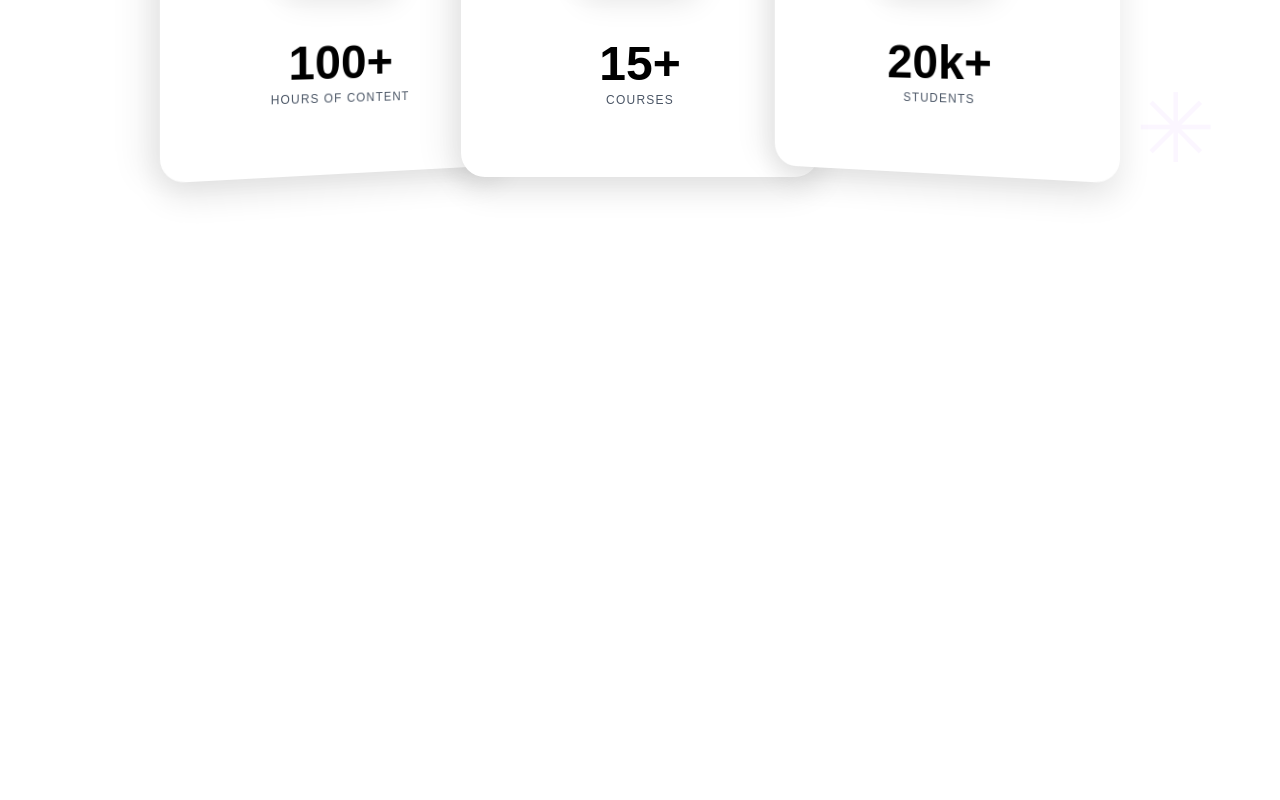
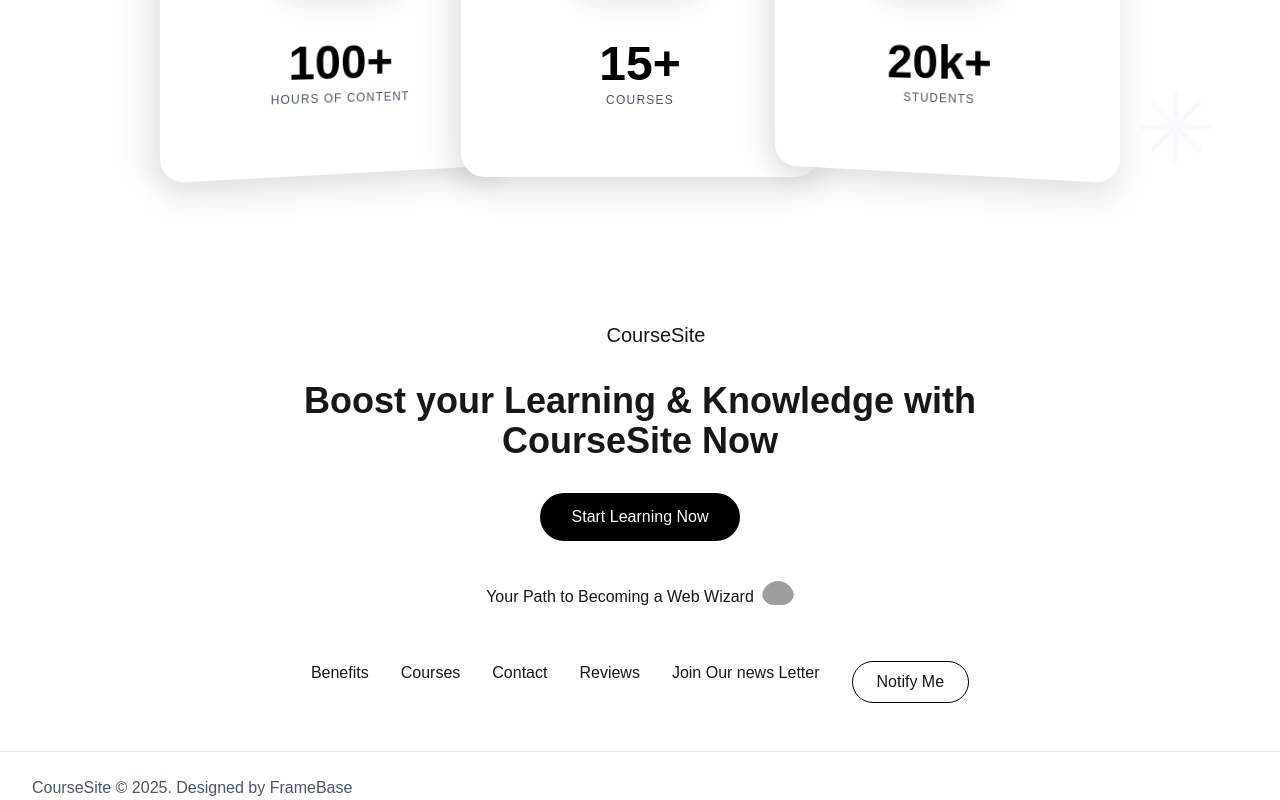
Before and after one commit to Ajnastk/SDEC-Courses, a Next.js app: page / in a window 1280 px wide. Shown: the part 1393-2193 px from the top of the page. Before the commit the page ends 1634 px from the top, so only its background shows below. Built offline with nearby package versions, Linux system fonts and the light colour scheme; grey boxes are pictures that could not be loaded.

Commit message:
footer implement

```diff
--- a/app/layout.js
+++ b/app/layout.js
@@ -1,11 +1,12 @@
 
 import "./globals.css";
 import Navbar from "@/components/Navbar";
+import Footer from "@/components/Footer";
 
+
+// Import Inter from Google Fonts
 import { Inter } from "next/font/google";
 import localFont from "next/font/local";
-
-// Import Inter from Google Fonts
 const inter = Inter({
   variable: "--font-inter",
   subsets: ["latin"],
@@ -32,6 +33,7 @@ export default function RootLayout({ children }) {
 >
         <Navbar/>
         {children}
+        <Footer/>
       </body>
     </html>
   );
--- /dev/null
+++ b/components/Footer.js
@@ -0,0 +1,68 @@
+// components/Footer.jsx
+import Link from 'next/link';
+import Image from 'next/image';
+
+const Footer = () => {
+  return (
+    <footer className="mt-20">
+      {/* Main Footer Section */}
+      <div className="max-w-7xl mx-auto px-4 sm:px-6 lg:px-8 flex flex-col items-center">
+        {/* Logo */}
+        <div className="mb-8">
+          <Link href="/">
+            <div className="flex items-center">
+              <div className="transform rotate-45 w-6 h-6 bg-white mr-2"></div>
+              <span className="text-xl font-medium">CourseSite</span>
+            </div>
+          </Link>
+        </div>
+
+        {/* Headline */}
+        <h2 className="text-4xl font-bold text-center mb-8">
+          Boost your Learning & Knowledge with<br />
+          CourseSite Now
+        </h2>
+
+        {/* CTA Button */}
+        <button className="bg-black hover:bg-gray-800 text-white px-8 py-3 rounded-full mb-10">
+          Start Learning Now
+        </button>
+
+        {/* Path Text with Avatar */}
+        <div className="flex items-center mb-12">
+          <p className="mr-2">Your Path to Becoming a Web Wizard</p>
+          <div className="w-8 h-8 rounded-full overflow-hidden">
+            <Image
+              src="/avatar-placeholder.jpg"
+              alt="Avatar"
+              width={32}
+              height={32}
+              className="rounded-full"
+            />
+          </div>
+        </div>
+
+        {/* Navigation Links */}
+        <nav className="flex flex-wrap justify-center gap-8 mb-4">
+          <Link href="/benefits" className="hover:underline">Benefits</Link>
+          <Link href="/courses" className="hover:underline">Courses</Link>
+          <Link href="/contact" className="hover:underline">Contact</Link>
+          <Link href="/reviews" className="hover:underline">Reviews</Link>
+          <Link href="/newsletter" className="hover:underline">Join Our news Letter</Link>
+          <Link href="/notify" className="border border-black rounded-full px-6 py-2 hover:bg-gray-100">
+            Notify Me
+          </Link>
+        </nav>
+      </div>
+
+      {/* Bottom Bar with Copyright and Framer Credits */}
+      <div className="mt-8 pt-6 border-t border-gray-200">
+        <div className="max-w-7xl mx-auto px-4 sm:px-6 lg:px-8 flex justify-between items-center">
+          <p className="text-gray-600">CourseSite © 2025. Designed by FrameBase</p>
+        </div>
+      </div>
+    </footer>
+  );
+};
+
+export default Footer;
```
